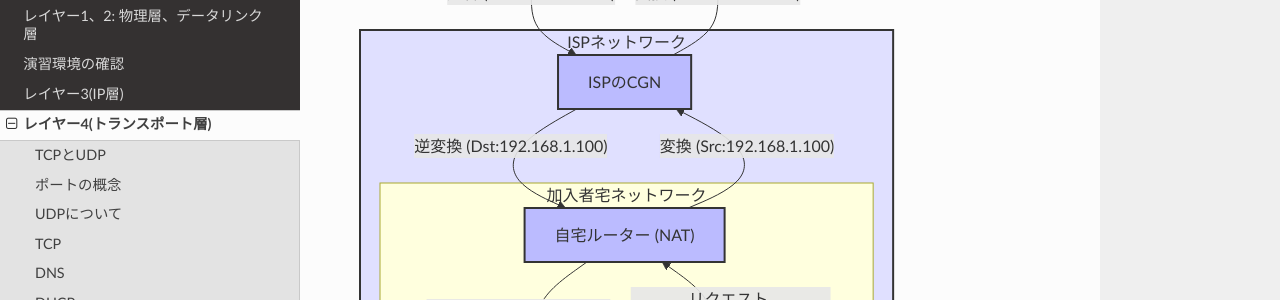
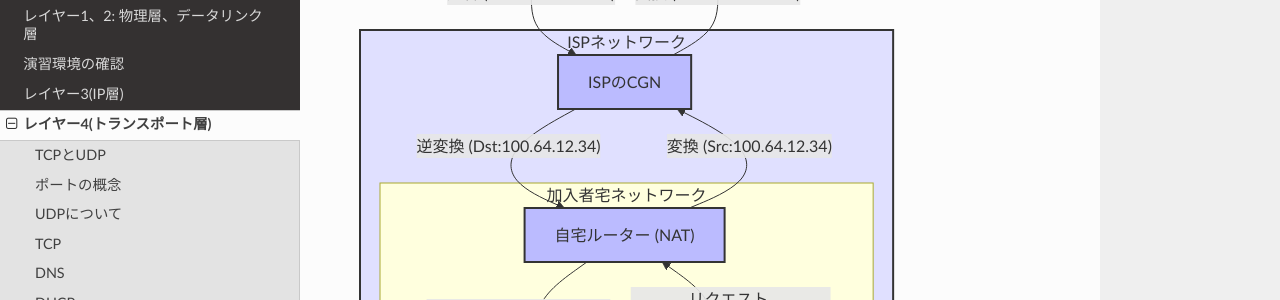
Before and after one commit to densuke/2025-network-doc, a Sphinx documentation site: the page built from source/transport/nat/challenges-and-considerations.md, in a window 1280 px wide and 900 px high, scrolled down 2266 px. Shown: the part 124-424 px from the top of the window. Built offline with Sphinx 7.4.7 and the Read the Docs theme 3.1.0, drawn with Linux system fonts in a browser that asks for light colours.

Commit message:
Update source/transport/nat/challenges-and-considerations.md
Co-authored-by: gemini-code-assist[bot] <176961590+gemini-code-assist[bot]@users.noreply.github.com>

```diff
--- a/source/transport/nat/challenges-and-considerations.md
+++ b/source/transport/nat/challenges-and-considerations.md
@@ -64,10 +64,10 @@ graph TD
     end
 
     Client -- "リクエスト (Src:192.168.1.10)" --> HomeRouter
-    HomeRouter -- "変換 (Src:192.168.1.100)" --> ISP_NAT
+    HomeRouter -- "変換 (Src:100.64.12.34)" --> ISP_NAT
     ISP_NAT -- "変換 (Src:203.0.113.10)" --> External
     External -- "応答 (Dst:203.0.113.10)" --> ISP_NAT
-    ISP_NAT -- "逆変換 (Dst:192.168.1.100)" --> HomeRouter
+    ISP_NAT -- "逆変換 (Dst:100.64.12.34)" --> HomeRouter
     HomeRouter -- "逆変換 (Dst:192.168.1.10)" --> Client
 
     style External fill:#cfc,stroke:#333,stroke-width:2px
```
